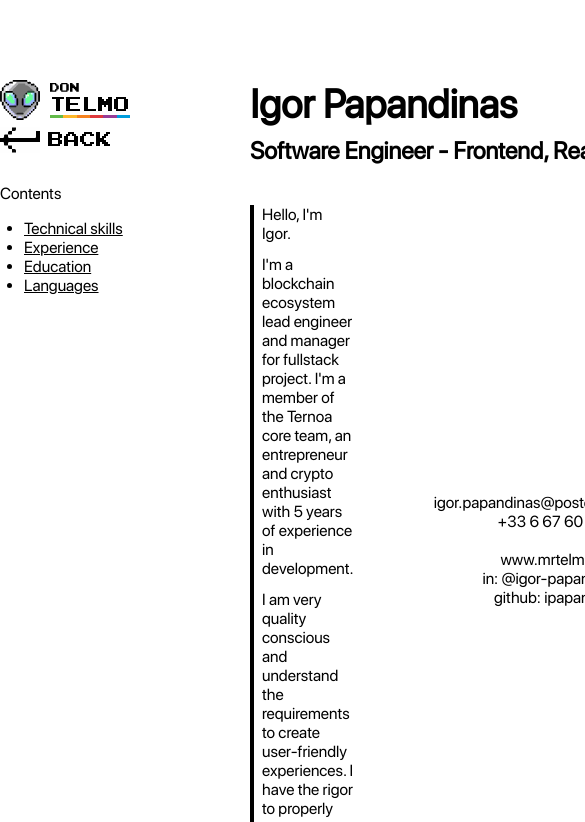
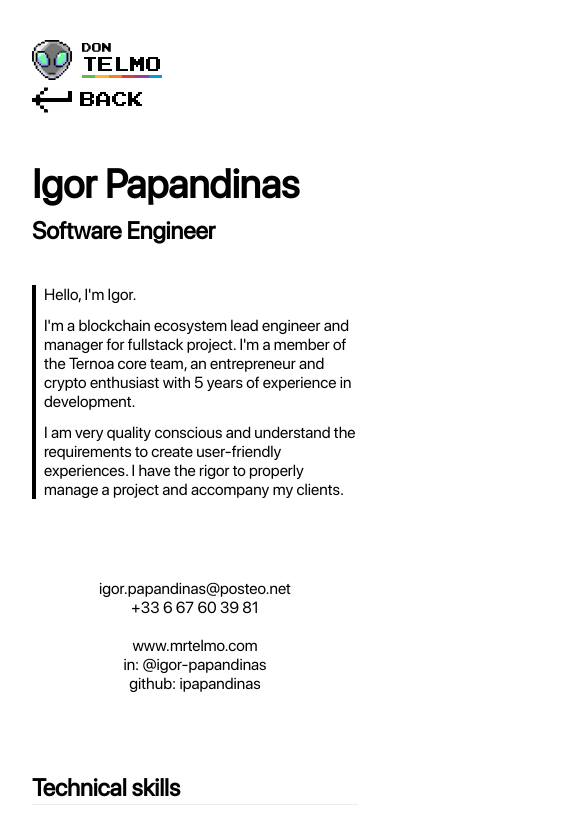
Before and after one commit to ipapandinas/dontelmo, a Next.js app: page /resume in a window 390 px wide. Shown: the top 822 px of the page, 585 px wide, since content can reach past the window. Built offline with nearby package versions, Linux system fonts and the light colour scheme.

Commit message:
task: responsive resume page

```diff
--- a/app/exp/about/page.tsx
+++ b/app/exp/about/page.tsx
@@ -11,6 +11,7 @@ export default function Page() {
         <br />
         this is my current DOM:
       </p>
+      <div className={styles.dom}>
         <p className={styles.block}>{'<ipapandinas>'}</p>
         <ul className={styles.list}>
           <li className={styles.listItem}>
@@ -44,5 +45,6 @@ export default function Page() {
         </ul>
         <p className={styles.block}>{'</ipapandinas>'}</p>
       </div>
+    </div>
   )
 }
--- a/app/exp/about/styles.module.css
+++ b/app/exp/about/styles.module.css
@@ -11,6 +11,10 @@
   font-size: 1.6rem;
   margin: 8rem 0;
   text-align: center;
+}
+
+.dom {
+  margin-bottom: 4rem;
 }
 
 .block {
--- a/app/exp/dev/styles.module.css
+++ b/app/exp/dev/styles.module.css
@@ -79,6 +79,7 @@
 }
 
 .projectLabel {
+  white-space: nowrap;
   font-size: 1.6rem;
   text-align: left;
 }
@@ -99,6 +100,7 @@
   font-size: 1.6rem;
   max-width: 50%;
   text-align: right;
+  margin-left: 1.6rem;
 }
 
 @media (max-width: 992px) {
@@ -125,6 +127,7 @@
   .projectDescription {
     max-width: 100%;
     text-align: center;
+    margin-left: 0;
   }
 }
 
--- a/app/exp/styles.module.css
+++ b/app/exp/styles.module.css
@@ -73,7 +73,7 @@
     flex-direction: column;
     gap: 3.2rem;
     align-self: center;
-    margin-bottom: 12rem;
+    margin-bottom: 8rem;
   }
 
   .root {
--- a/app/resume/layout.tsx
+++ b/app/resume/layout.tsx
@@ -1,14 +1,13 @@
 import '@/styles/fonts.css'
 import './resume.globals.css'
+import Link from 'next/link'
 import localFont from '@next/font/local'
 
 const myFont = localFont({ src: './sf-pro-display-regular.woff2' })
 
-import DonTelmoLogo from '@/ui/DonTelmoLogo/DonTelmoLogo'
+import BackLink from './ui/BackLink/BackLink'
 
 import styles from './styles.module.css'
-import Link from 'next/link'
-import Image from 'next/image'
 
 export default function RootLayoutResume({ children }: { children: any }) {
   const NavLink = ({ label, to }: { label: string; to: string }) => (
@@ -22,20 +21,7 @@ export default function RootLayoutResume({ children }: { children: any }) {
       <body>
         <main className={styles.layout}>
           <div className={styles.navigation}>
-            <Link href="/exp" title="Back to DON TELMO's WEB INVASION EXP.">
-              <DonTelmoLogo isPath={false} />
-              <div className={styles.backWrapper}>
-                <Image
-                  alt="Back arrow"
-                  height={40}
-                  width={40}
-                  priority
-                  src="/assets/svgs/back.svg"
-                  title="Back to DON TELMO's WEB INVASION EXP."
-                />
-                <div className={styles.backLabel}>BACK</div>
-              </div>
-            </Link>
+            <BackLink />
             <div className={styles.tableContents}>
               <div className={styles.tableContentsLabel}>Contents</div>
               <ul className={styles.links}>
--- a/app/resume/page.tsx
+++ b/app/resume/page.tsx
@@ -1,6 +1,7 @@
 import React from 'react'
 
 import styles from './styles.module.css'
+import BackLink from './ui/BackLink/BackLink'
 import Experience from './ui/Experience/Experience'
 import Section from './ui/Section/Section'
 import Tag from './ui/Tag/Tag'
@@ -8,9 +9,13 @@ import TechnicalSection from './ui/TechnicalSection/TechnicalSection'
 
 export default function Page() {
   return (
+    <>
+      <div className={styles.backLink}>
+        <BackLink />
+      </div>
       <div className={styles.resume}>
         <h2 className={styles.name}>Igor Papandinas</h2>
-      <h3 className={styles.job}>Software Engineer - Frontend, React</h3>
+        <h3 className={styles.job}>Software Engineer</h3>
 
         <div className={styles.intro}>
           <div className={styles.description}>
@@ -128,19 +133,19 @@ export default function Page() {
             pallets for innovating advanced NFTs features.
             <br />
             <br />
-          My team and I are in charge to design high-level programming tools to
-          build on top of the Ternoa Chain. I am responsible for the builder
-          experience by maintaining the Ternoa JS SDK and the Ternoa Indexer.
-          Both tools are OSS on Github.
+            My team and I are in charge to design high-level programming tools
+            to build on top of the Ternoa Chain. I am responsible for the
+            builder experience by maintaining the Ternoa JS SDK and the Ternoa
+            Indexer. Both tools are OSS on Github.
           </Experience>
           <Experience
             subtitle="Paris, France – (Oct 2019 - Sept 2021)"
             title="Frontend Engineer, React - @Vinci Immobilier"
           >
-          My team and I were in charge of perfecting Vinci Immobilier website, a
-          real state company. This was followed by the development of a brand
-          new personal space, used by an owner for his assets management. Here
-          is the final result:{' '}
+            My team and I were in charge of perfecting Vinci Immobilier website,
+            a real state company. This was followed by the development of a
+            brand new personal space, used by an owner for his assets
+            management. Here is the final result:{' '}
             <a
               className={styles.link}
               href="https://www.vinci-immobilier.com"
@@ -197,5 +202,6 @@ export default function Page() {
           </div>
         </Section>
       </div>
+    </>
   )
 }
--- a/app/resume/styles.module.css
+++ b/app/resume/styles.module.css
@@ -2,26 +2,19 @@
   display: grid;
   column-gap: 12rem;
   grid-template-columns: minmax(auto, 140px) 1fr;
-  padding: 8rem 0;
+  padding: 8rem 3.2rem;
 }
 
 .navigation {
   grid-column-start: 1;
 }
 
-.backWrapper {
-  display: flex;
-  align-items: center;
-  gap: 0.8rem;
+.content {
+  grid-column-start: 2;
 }
 
-.backLabel {
-  font-family: 'PressStart2P';
-  font-size: 1.6rem;
-}
-
-.content {
-  grid-column-start: 2;
+.backLink {
+  display: none;
 }
 
 .tableContents {
@@ -84,3 +77,32 @@
   display: flex;
   justify-content: space-around;
 }
+
+@media (max-width: 992px) {
+  .layout {
+    display: block;
+    width: 100%;
+    padding: 4rem 3.2rem 8rem;
+  }
+
+  .resume {
+    margin-top: 4rem;
+  }
+
+  .navigation {
+    display: none;
+  }
+
+  .backLink {
+    display: block;
+  }
+
+  .intro {
+    display: flex;
+    flex-direction: column;
+  }
+
+  .contact {
+    text-align: center;
+  }
+}
--- /dev/null
+++ b/app/resume/ui/BackLink/BackLink.tsx
@@ -0,0 +1,27 @@
+import React from 'react'
+import Link from 'next/link'
+import Image from 'next/image'
+
+import DonTelmoLogo from '@/ui/DonTelmoLogo/DonTelmoLogo'
+
+import styles from './styles.module.css'
+
+const BackLink = () => (
+  <div>
+    <Link href="/exp" title="Back to DON TELMO's WEB INVASION EXP.">
+      <DonTelmoLogo isPath={false} />
+      <div className={styles.backWrapper}>
+        <Image
+          alt="Back arrow"
+          height={40}
+          width={40}
+          priority
+          src="/assets/svgs/back.svg"
+          title="Back to DON TELMO's WEB INVASION EXP."
+        />
+        <div className={styles.backLabel}>BACK</div>
+      </div>
+    </Link>
+  </div>
+)
+export default BackLink
--- /dev/null
+++ b/app/resume/ui/BackLink/styles.module.css
@@ -0,0 +1,10 @@
+.backWrapper {
+  display: flex;
+  align-items: center;
+  gap: 0.8rem;
+}
+
+.backLabel {
+  font-family: 'PressStart2P';
+  font-size: 1.6rem;
+}
--- a/ui/Footer/styles.module.css
+++ b/ui/Footer/styles.module.css
@@ -37,6 +37,8 @@
 @media (max-width: 992px) {
   .root {
     flex-direction: column-reverse;
+    padding: 1.6rem 0 4rem;
+    margin: 8rem auto 0;
   }
 
   .tag {
```
Lines whose indentation alone changed are shown as unchanged.
